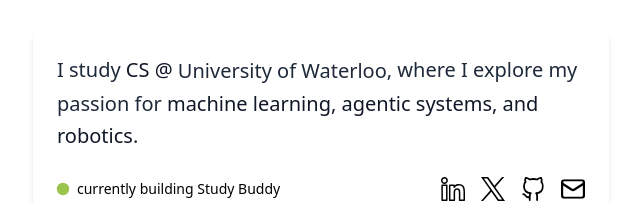
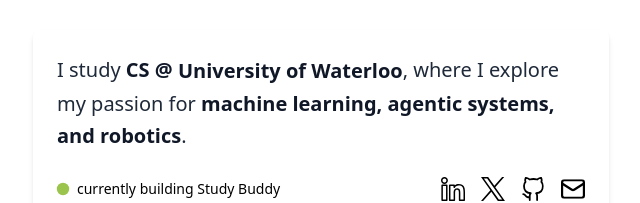
Before and after one commit to Ishan8840/portfolio, a React (Vite) app: page / in a window 1280 px wide. Shown: the part 230-433 px from the top of the page, without its empty margins (319-959 px from the left). Built offline with nearby package versions, Linux system fonts and the light colour scheme.

Commit message:
updated styling

```diff
--- a/src/components/About.tsx
+++ b/src/components/About.tsx
@@ -100,7 +100,7 @@ export default function AboutCard() {
 
       {/* Greeting */}
       <motion.h1
-        className="font-handwriting text-5xl mb-8 text-center cursor-pointer"
+        className="font-sans text-5xl mb-8 text-center cursor-pointer"
         initial={{ opacity: 0, y: 10 }}
         animate={{
           opacity: 1,
@@ -124,12 +124,12 @@ export default function AboutCard() {
       >
         <div className="bg-card shadow-md rounded-lg p-6">
           <p className="text-lg sm:text-xl text-gray-800 leading-relaxed mb-6">
-            I study <span className="font-medium text-gray-900">CS @</span>{" "}
-            <span className="inline-flex items-center gap-1.5 align-middle">
-              <span className="font-medium">{school[0].name}</span>
+            I study <span className="font-semibold text-gray-900">CS @</span>{" "}
+            <span className="inline-flex items-centergap-1.5 align-middle">
+              <span className="font-semibold text-gray-900">{school[0].name}</span>
             </span>{", "}
             where I explore my passion for{" "}
-            <span className="font-medium text-gray-900">
+            <span className="text-gray-900 font-semibold">
               machine learning, agentic systems, and robotics
             </span>
             .
```
